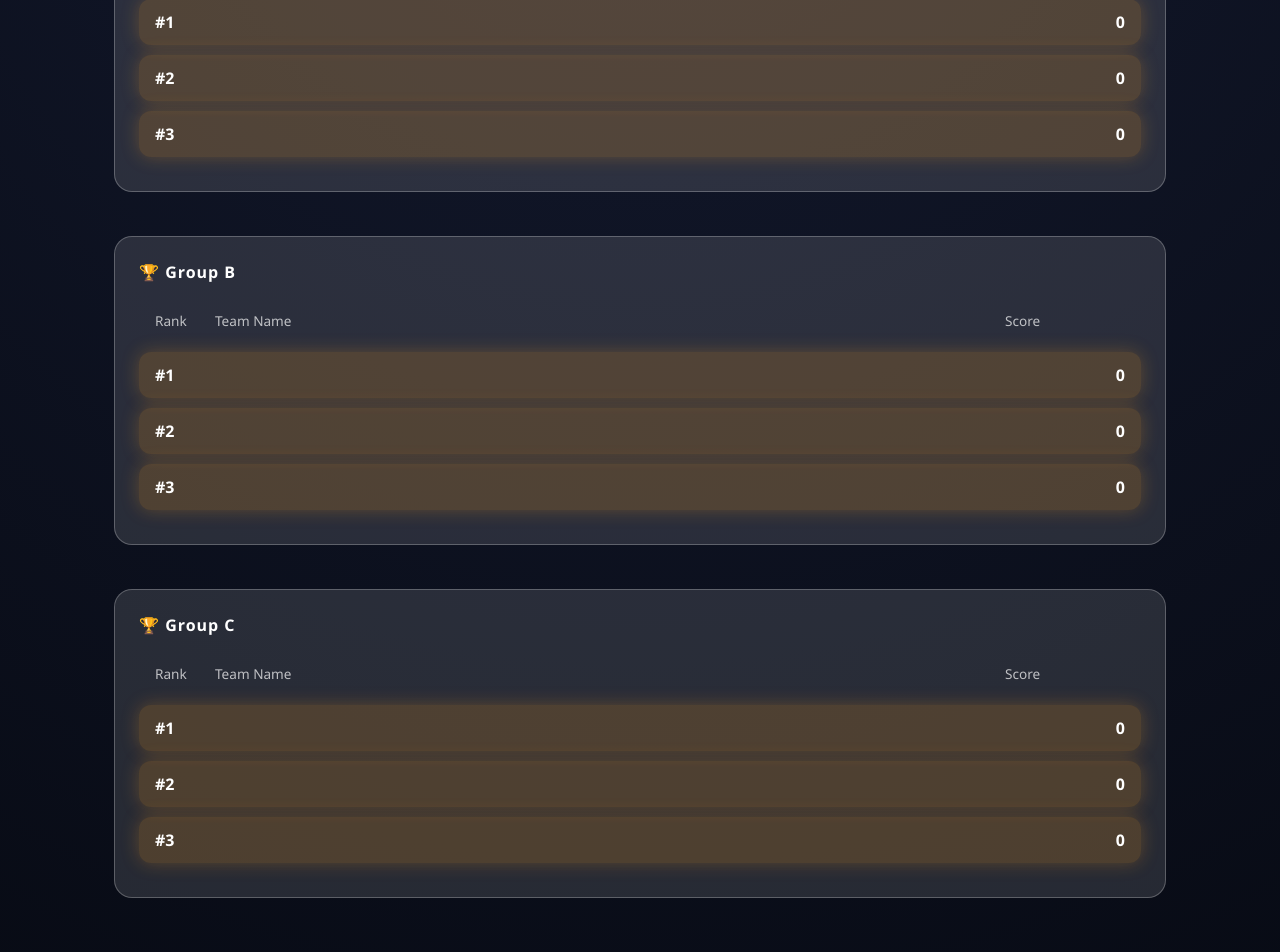
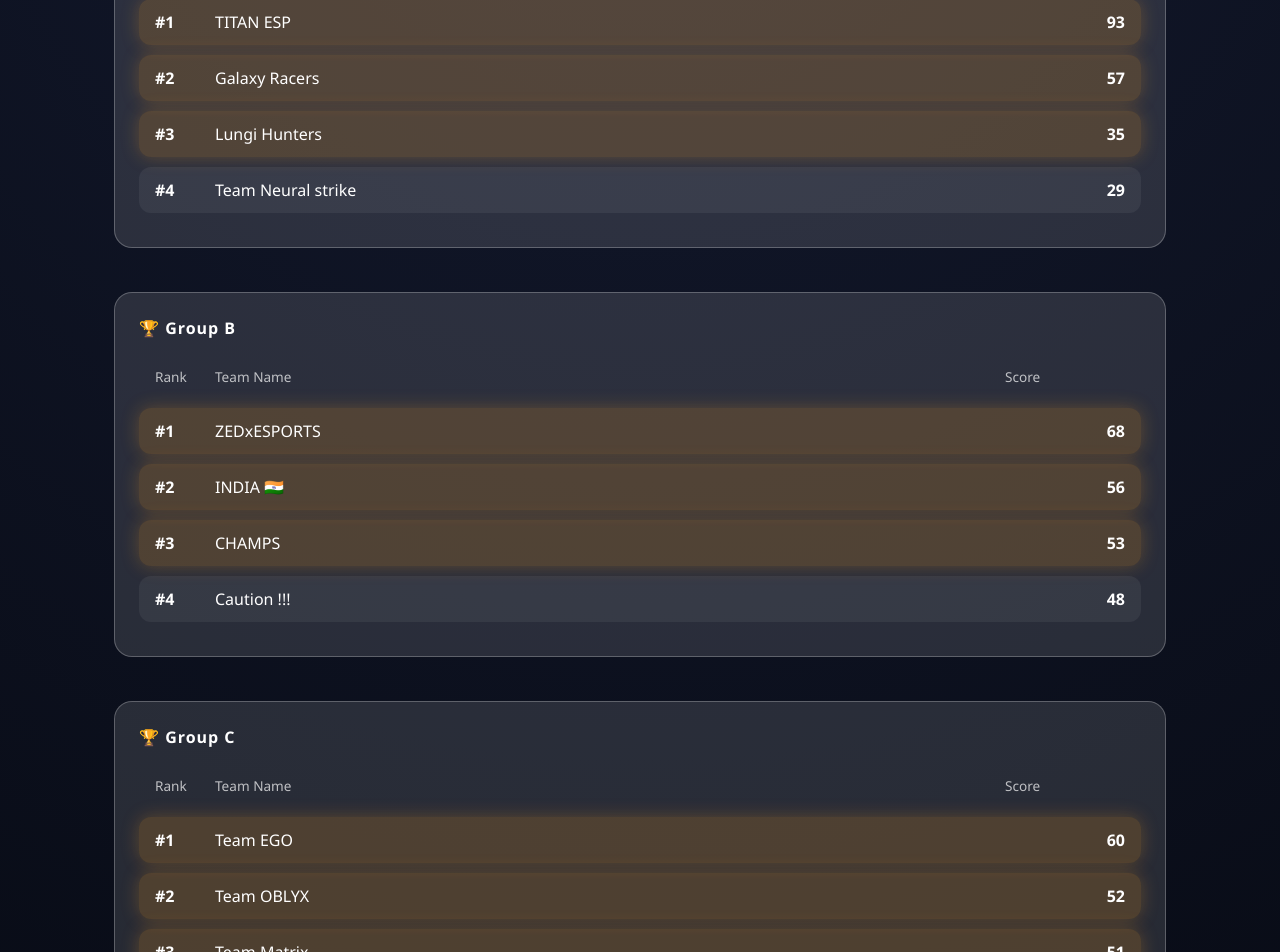
Before and after one commit to suhesports24-tech/suhesportsofficial, a React (Vite) app: page /leaderboard in a window 1280 px wide. Shown: the part 320-1272 px from the top of the page. Built offline with nearby package versions, Linux system fonts and the light colour scheme.

Commit message:
leader board update day1 FF

```diff
--- a/src/components/Hero.jsx
+++ b/src/components/Hero.jsx
@@ -38,7 +38,7 @@ export default function Hero() {
           </p>
 
           <Link to="/registrations" style={{ textDecoration: "none" }}>
-            <Button>Registrations Open Soon...</Button>
+            <Button>Registrations Open</Button>
           </Link>
         </Card>
       </div>
--- a/src/pages/Events.jsx
+++ b/src/pages/Events.jsx
@@ -22,13 +22,13 @@ export default function Events() {
       {/* ONGOING EVENTS */}
 
       {/* UPCOMING EVENTS */}
-      <Section title="Upcoming Events">
+      <Section title="On Going Events">
         <div className="events-grid">
           <EventCard
             image={up}
             title="BGMI & FREE FIRE Tournments"
             desc="Inter & Intra Champions."
-            status="UPCOMING"
+            status="Running"
           />
         </div>
       </Section>
--- a/src/pages/Home.jsx
+++ b/src/pages/Home.jsx
@@ -27,7 +27,7 @@ export default function Home() {
               <p style={{ margin: "12px 0", opacity: 0.8 }}>
                 Register now and compete with the best.
               </p>
-              <Button>Registrations Open Soon...</Button>
+              <Button>Registrations Open</Button>
             </Card>
 
             <Card>
@@ -35,7 +35,7 @@ export default function Home() {
               <p style={{ margin: "12px 0", opacity: 0.8 }}>
                 Squad-based knockout event.
               </p>
-              <Button>Registrations Open Soon...</Button>
+              <Button>Running</Button>
             </Card>
           </div>
         </Section>
--- a/src/pages/Leaderboard.jsx
+++ b/src/pages/Leaderboard.jsx
@@ -6,21 +6,26 @@ import Footer from "../components/Footer";
 export default function LeaderboardPage() {
 
   const groupA = [
-    { name: "", score: 0 },
-    { name: "", score: 0 },
-    { name: "", score: 0},
+    { name:"TITAN ESP", score:93 },
+    { name:"Galaxy Racers", score:57 },
+    { name:"Lungi Hunters", score:35},
+    { name:"Team Neural strike", score:29},
+
   ];
 
   const groupB = [
-    { name: "", score: 0 },
-    { name: "", score: 0 },
-    { name: "", score: 0 },
+    { name: "ZEDxESPORTS", score:68 },
+    { name: "INDIA 🇮🇳", score:56 },
+    { name: "CHAMPS", score:53 },
+    { name: "Caution !!!", score:48 },
+
   ];
 
   const groupC = [
-    { name: "", score: 0 },
-    { name: "", score: 0 },
-    { name: "", score: 0 },
+    { name:"Team EGO", score:60 },
+    { name:"Team OBLYX ", score:52 },
+    { name:"Team Matrix", score:51 },
+    { name:"TOXIC", score:41 },
   ];
 
   return (
--- a/src/pages/Team.jsx
+++ b/src/pages/Team.jsx
@@ -32,8 +32,6 @@ export default function Team() {
           <TeamCard name="Harshith " role="Opertion Head"image={noxs} />
           <TeamCard name="Shreyas" role="Organizing Head"image={Shreyas} />
           <TeamCard name="Chaitanya" role="Documentation Head" image={chaii}/>
-          <TeamCard name="Manikanta" role="Marketing & Sponsoeship" />
-          <TeamCard name="Bhavyaa Jha" role="Content Creater " />
           <TeamCard name="Abhi Sathwik" role="Photography Head" />
         </div>
       </Section>
```
